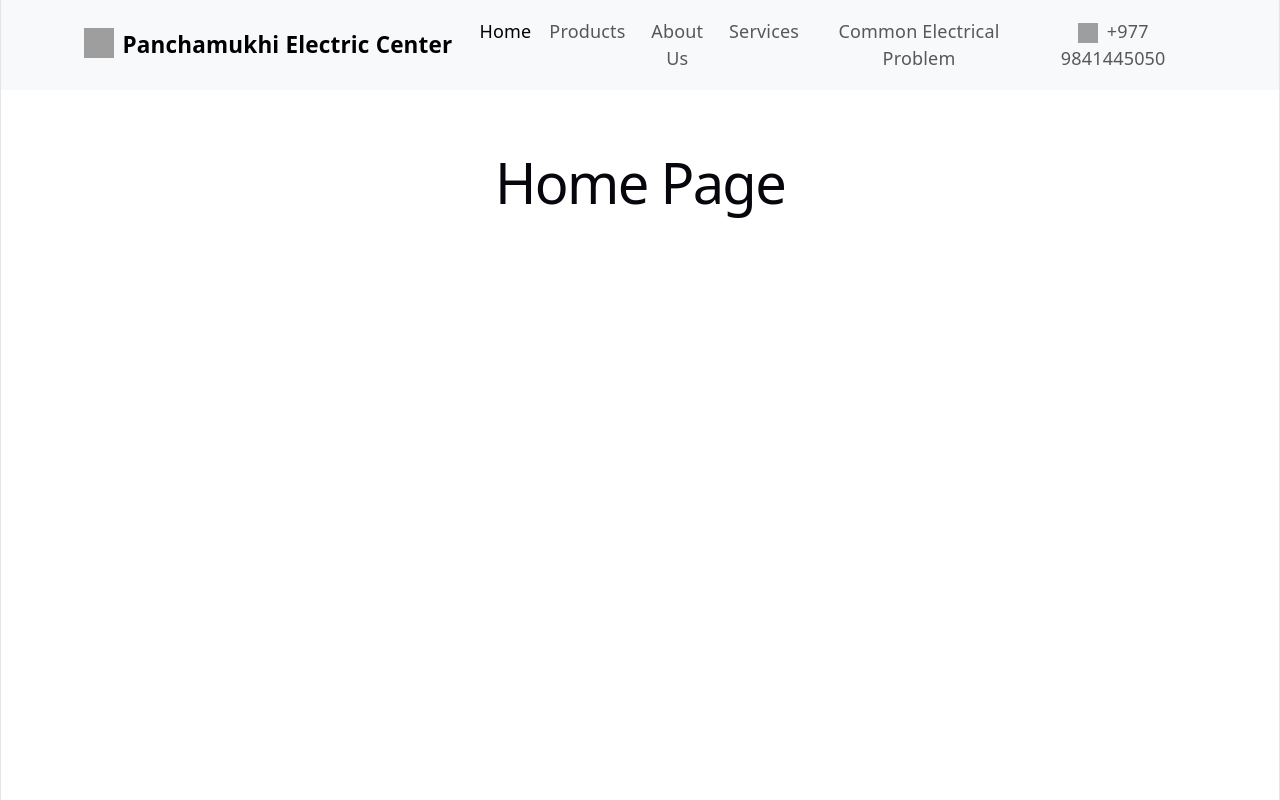
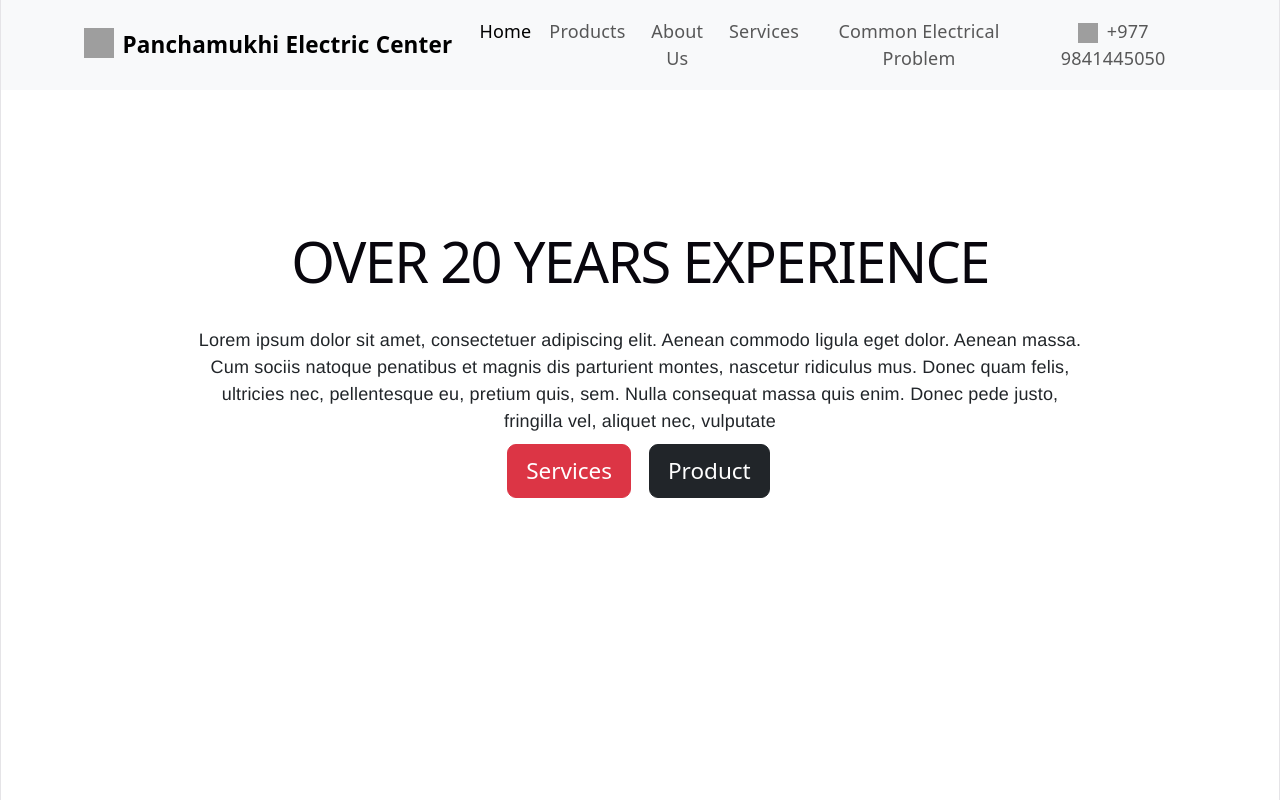
Before and after one commit to Bibek0130/ElectricCenter-Website, a React (Vite) app in the folder electriccenter.client/: page /home in a window 1280 px wide. Built offline with nearby package versions, Linux system fonts and the light colour scheme; grey boxes are pictures that could not be loaded.

Commit message:
Dev: Added service page as default page.

```diff
--- a/electriccenter.client/src/app/App.jsx
+++ b/electriccenter.client/src/app/App.jsx
@@ -3,12 +3,12 @@ import { Routes, Route, Navigate } from 'react-router-dom';
 import CustomNav from './layout/MainLayout.jsx';
 import LandingPage from '../features/landing page/LandingPage.jsx';
 import ProductsPage from '../features/Product/pages/ProductsPage.jsx';
+import ServicePage from '../features/service/pages/service.jsx';
 
 function App() {
     return(
         <>
             <Routes>
-                <Route path="/" element={<LandingPage />} />
                 <Route element={<CustomNav li={[
                     ["Home", "home"],
                     ["Products", "products"],
@@ -18,9 +18,9 @@ function App() {
                 ]} />}>
 
                     <Route path="/products" element={<ProductsPage />}/>
-                    <Route path="/home" element={<h1>Home Page</h1>} />
+                    <Route index path="/home" element={<LandingPage />} />
                     <Route path="/about" element={<h1>About Us</h1>} />
-                    <Route path="/services" element={<h1>Our Services</h1>} />
+                    <Route path="/services" element={<ServicePage />} />
                     <Route path="/faq" element={<h1>Electrical FAQ</h1>} />
                 </Route>
            </Routes>
```
